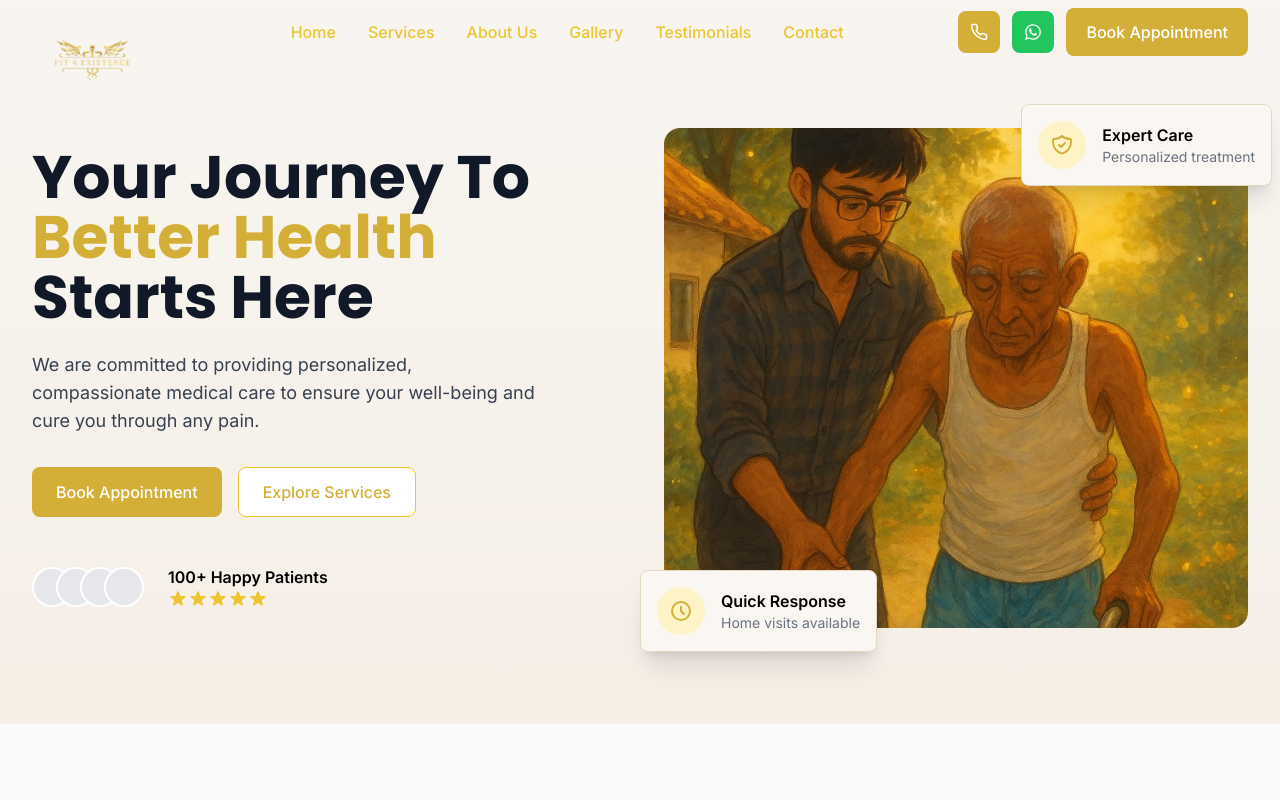
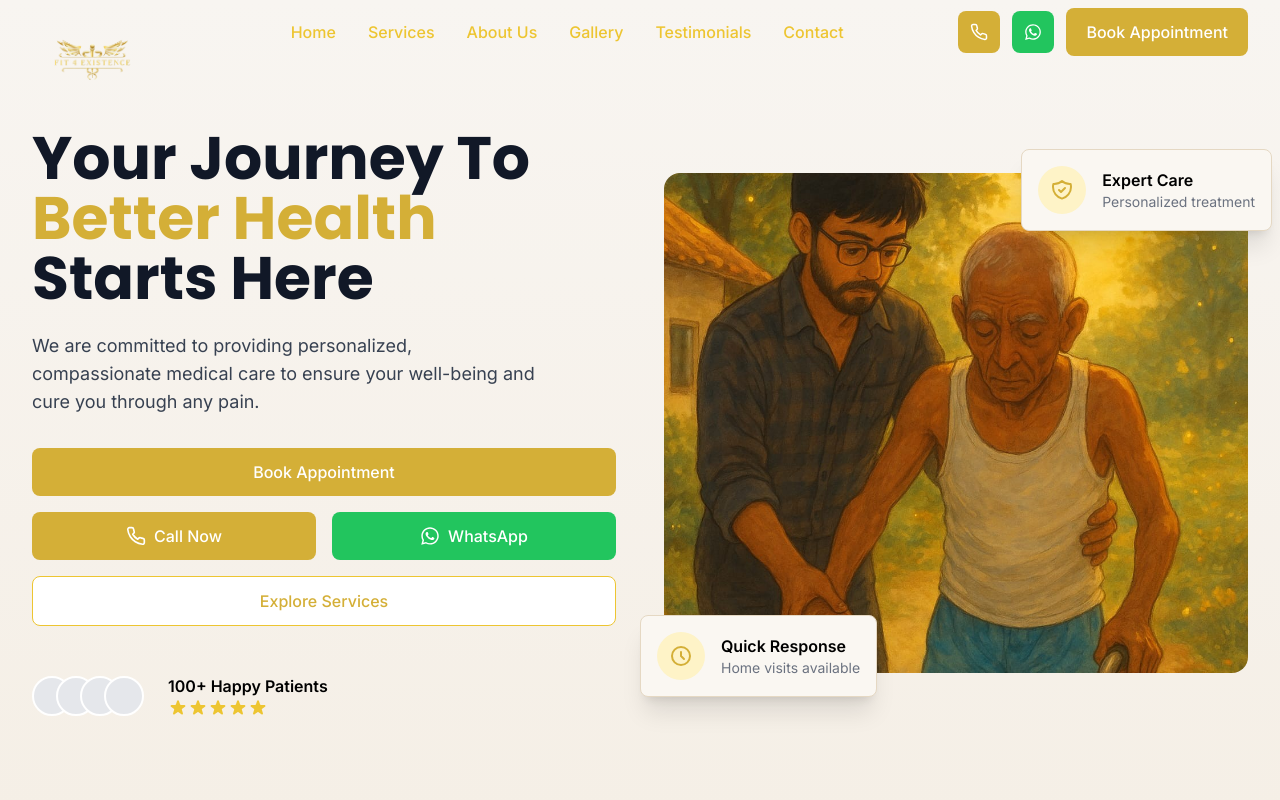
Before and after one commit to rohit7nkuamr/fit-4-existence, a Next.js app: page / in a window 1280 px wide. Shown: the top 800 px of the page. Built offline with nearby package versions, Linux system fonts and the light colour scheme.

Commit message:
many non

```diff
--- a/components/HeroSection.jsx
+++ b/components/HeroSection.jsx
@@ -4,6 +4,8 @@ import { motion } from 'framer-motion';
 import Link from 'next/link';
 import Image from 'next/image';
 import { useEffect, useState } from 'react';
+import { FiPhone } from 'react-icons/fi';
+import { FaWhatsapp } from 'react-icons/fa';
 
 export default function HeroSection() {
   const [isMobile, setIsMobile] = useState(false);
@@ -34,11 +36,29 @@ export default function HeroSection() {
             <p className="text-base md:text-lg text-gray-700 mb-6 md:mb-8 max-w-lg mx-auto lg:mx-0 text-center lg:text-left">
               We are committed to providing personalized, compassionate medical care to ensure your well-being and cure you through any pain.
             </p>
-            <div className="flex flex-col sm:flex-row gap-4 justify-center lg:justify-start">
-              <Link href="/#contact" className="btn-primary text-center w-full sm:w-auto px-6 py-3">
+            <div className="flex flex-col gap-4 justify-center lg:justify-start">
+              <Link href="/#contact" className="btn-primary text-center w-full px-6 py-3">
                 Book Appointment
               </Link>
-              <Link href="/#services" className="btn-secondary text-center w-full sm:w-auto">
+              <div className="flex flex-col sm:flex-row gap-3 sm:gap-4">
+                <a
+                  href="tel:+916287811094"
+                  className="flex-1 bg-gold-600 text-white py-3 px-6 rounded-lg hover:bg-gold-700 transition-colors flex items-center justify-center space-x-2 font-medium"
+                >
+                  <FiPhone size={20} />
+                  <span>Call Now</span>
+                </a>
+                <a
+                  href="https://wa.me/916287811094"
+                  target="_blank"
+                  rel="noopener noreferrer"
+                  className="flex-1 bg-green-500 text-white py-3 px-6 rounded-lg hover:bg-green-600 transition-colors flex items-center justify-center space-x-2 font-medium"
+                >
+                  <FaWhatsapp size={20} />
+                  <span>WhatsApp</span>
+                </a>
+              </div>
+              <Link href="/#services" className="btn-secondary text-center w-full">
                 Explore Services
               </Link>
             </div>
```
